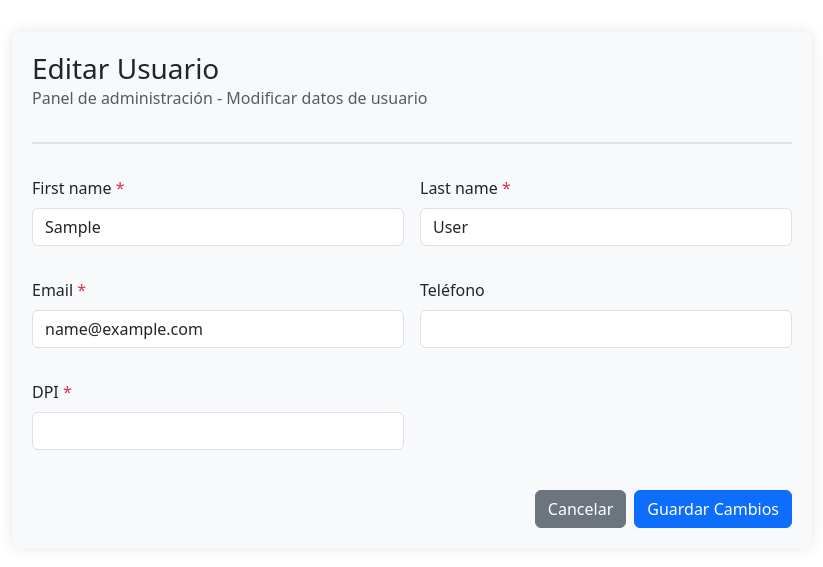
After one commit to amewir/ProyectoFinal, a Django app: page /admin-panel/usuarios/editar/1/ in a window 1280 px wide. The commit adds this page. Shown: the top 567 px of the page, without its empty margins (228-1051 px from the left). Run offline with Django 3.2, Linux system fonts and the light colour scheme; the visitor is signed in with stand-in values (Sample User, id 1); data comes from the database, SQL or seed files in the repository; parts of the project's set-up code (start-up, migrations or seed data) failed here and were passed over.

Commit message:
quinta edicion

```diff
--- a/mascotas/forms.py
+++ b/mascotas/forms.py
@@ -4,7 +4,7 @@ from .models import Mascota
 class MascotaForm(forms.ModelForm):
     class Meta:
         model = Mascota
-        fields = ['nombre', 'especie', 'raza', 'edad', 'peso', 'foto', 'historial_medico']
+        fields = ['nombre', 'especie', 'raza', 'edad', 'peso', 'foto','sexo','historial_medico']
         widgets = {
             'historial_medico': forms.Textarea(attrs={
                 'rows': 3,
--- a/mascotas/models.py
+++ b/mascotas/models.py
@@ -8,8 +8,13 @@ class Mascota(models.Model):
       ('ave', 'Ave'),
       ('otro','Otro'),
     )
+    GENRES = (
+      ('Macho','Macho'),
+      ('Hembra','Hembra')
+    )
     nombre           = models.CharField(max_length=100)
     especie          = models.CharField(max_length=20, choices=ESPECIES)
+    sexo         = models.CharField(max_length=20, choices=GENRES)
     raza             = models.CharField(max_length=50)
     edad             = models.PositiveIntegerField()
     peso             = models.FloatField()
--- a/mascotas/templates/mascotas/agregar_mascota.html
+++ b/mascotas/templates/mascotas/agregar_mascota.html
@@ -18,6 +18,10 @@
                     <div class="col-md-4">
                         {{ form.especie.label_tag }}
                         {{ form.especie }}
+                    </div>
+                    <div class="col-md-4">
+                        {{ form.sexo.label_tag }}
+                        {{ form.sexo }}
                     </div>
                     <div class="col-md-4">
                         {{ form.raza.label_tag }}
--- a/mascotas/urls.py
+++ b/mascotas/urls.py
@@ -1,6 +1,9 @@
 from django.urls import path
-from .views import agregar_mascota
+from .views import agregar_mascota, perfi_usuario
+from . import views
 
 urlpatterns = [
     path('agregar-mascota/', agregar_mascota, name='agregar_mascota'),
+    path('panel/', views.perfil_usuario, name='perfil_usuario'),
+
 ]
--- /dev/null
+++ b/usuarios/templates/admin/editar_usuario.html
@@ -0,0 +1,89 @@
+{% load static %}
+<!DOCTYPE html>
+<html lang="es">
+<head>
+    <meta charset="UTF-8">
+    <meta name="viewport" content="width=device-width, initial-scale=1.0">
+    <title>Editar Usuario - Admin Panel</title>
+    <!-- Bootstrap 5 CSS -->
+    <link href="https://cdn.jsdelivr.net/npm/bootstrap@5.3.2/dist/css/bootstrap.min.css" rel="stylesheet">
+    <!-- Estilos adicionales -->
+    <style>
+        .admin-container {
+            max-width: 800px;
+            margin: 2rem auto;
+            padding: 20px;
+            background-color: #f8f9fa;
+            border-radius: 8px;
+            box-shadow: 0 0 15px rgba(0,0,0,0.1);
+        }
+        .form-header {
+            border-bottom: 2px solid #dee2e6;
+            padding-bottom: 1rem;
+            margin-bottom: 2rem;
+        }
+    </style>
+</head>
+<body>
+    <div class="container">
+        <div class="admin-container">
+            <!-- Encabezado -->
+            <div class="form-header">
+                <h1 class="h3 mb-0">Editar Usuario</h1>
+                <p class="text-muted">Panel de administración - Modificar datos de usuario</p>
+            </div>
+
+            <!-- Formulario -->
+            <form method="POST" action="{% url 'editar_usuario' usuario.id %}">
+                {% csrf_token %}
+
+                {% if form.errors %}
+                    <div class="alert alert-danger">
+                        <strong>Error!</strong> Por favor corrija los siguientes errores:
+                        <ul>
+                        {% for field, errors in form.errors.items %}
+                            {% for error in errors %}
+                                <li>{{ error }}</li>
+                            {% endfor %}
+                        {% endfor %}
+                        </ul>
+                    </div>
+                {% endif %}
+
+                <div class="row g-3">
+                    <!-- Campos del formulario -->
+                    {% for field in form %}
+                    <div class="col-md-6">
+                        <div class="mb-3">
+                            <label for="{{ field.id_for_label }}" class="form-label">
+                                {{ field.label }}
+                                {% if field.field.required %}<span class="text-danger">*</span>{% endif %}
+                            </label>
+                            {{ field }}
+                            {% if field.help_text %}
+                            <small class="form-text text-muted">{{ field.help_text }}</small>
+                            {% endif %}
+                        </div>
+                    </div>
+                    {% endfor %}
+                </div>
+
+                <!-- Botones de acción -->
+                <div class="row mt-4">
+                    <div class="col-12 d-flex justify-content-end gap-2">
+                        <a href="{% url 'panel_administracion' %}" class="btn btn-secondary">
+                            <i class="bi bi-arrow-left"></i> Cancelar
+                        </a>
+                        <button type="submit" class="btn btn-primary">
+                            <i class="bi bi-save"></i> Guardar Cambios
+                        </button>
+                    </div>
+                </div>
+            </form>
+        </div>
+    </div>
+
+    <!-- Bootstrap 5 JS -->
+    <script src="https://cdn.jsdelivr.net/npm/bootstrap@5.3.2/dist/js/bootstrap.bundle.min.js"></script>
+</body>
+</html>
--- a/usuarios/templates/usuarios/perfil.html
+++ b/usuarios/templates/usuarios/perfil.html
@@ -84,6 +84,9 @@
                                 </li>
                                 <li class="list-group-item">
                                     <strong>Peso:</strong> {{ mascota.peso }} kg
+                                </li>
+                                <li class="list-group-item">
+                                    <strong>Sexo:</strong> {{ mascota.sexo }}
                                 </li>
                             </ul>
                         </div>
--- a/usuarios/urls.py
+++ b/usuarios/urls.py
@@ -1,8 +1,9 @@
 from django.urls import path
 from .views import registro, cerrar_sesion, custom_login
 from usuarios.views import cerrar_sesion, editar_perfil
-from usuarios.views import agregar_mascota
+from usuarios.views import agregar_mascota, editar_usuario
 from citas.views import agendar_cita
+from .views import editar_usuario, lista_usuarios
 
 
 from . import views
@@ -11,12 +12,9 @@ urlpatterns = [
     path('login/', custom_login, name='login'),
     path('logout/', cerrar_sesion, name='logout'),
     path('perfil/editar/', editar_perfil, name='editar_perfil'),
-    path('logout/', cerrar_sesion, name='cerrar_sesion'),
-    path('perfil/editar/', views.editar_perfil, name='editar_perfil'),
     path('perfil/', views.perfil_usuario, name='perfil_usuario'),
     path('agregar-mascota/', agregar_mascota, name='agregar_mascota'),
-    path('agendar-cita/', agendar_cita,name='agendar_cita'),
-
-
-
+    path('agendar-cita/', agendar_cita, name='agendar_cita'),
+    path('admin-panel/usuarios/editar/<int:user_id>/', editar_usuario, name='editar_usuario'),
+    path('usuarios/', lista_usuarios, name='lista_usuarios'),
 ]
--- a/usuarios/views.py
+++ b/usuarios/views.py
@@ -17,6 +17,14 @@ from .forms import EditarPerfilForm
 from django.contrib.auth.views import PasswordResetView
 from django.core.mail import EmailMultiAlternatives
 from django.template.loader import render_to_string
+from mascotas.views import agregar_mascota
+from django.shortcuts import render
+from .models import Usuario
+
+def lista_usuarios(request):
+    usuarios = Usuario.objects.all()  # O el queryset que necesites
+    return render(request, 'usuarios/lista_usuarios.html', {'usuarios': usuarios})
+
 def inicio(request):
     return render(request, 'inicio.html')
 
--- a/veterinaria/urls.py
+++ b/veterinaria/urls.py
@@ -6,7 +6,8 @@ from usuarios.views import editar_usuario
 from django.contrib.auth import views as auth_views
 from usuarios.forms import CustomPasswordResetForm
 from usuarios.forms import CustomSetPasswordForm
-
+from django.contrib import admin
+from django.urls import path, include
 from usuarios.views import CustomPasswordResetConfirmView
 
 from citas.views import (
@@ -36,8 +37,9 @@ from servicios.views import (
 
 urlpatterns = [
     # Admin Django
+
     path('admin/', admin.site.urls),
-
+    path('usuarios/', include('usuarios.urls')),
     # Público y Auth
     path('', inicio, name='inicio'),
     path('login/', custom_login, name='login'),
```
Also changed, not shown: mascotas/views.py (+10 -3 lines), usuarios/templates/usuarios/lista_usuarios.html (added, +34 -0 lines), mascotas/migrations/0003_mascota_sexo.py (added), media/mascotas/asdfa_84mx1ab.jpg (added), media/mascotas/asdfa_Ul5lhD2.jpg (added), media/mascotas/dashcamp2.jpg (added), media/mascotas/noise_cKLZp4Q.png (added).
